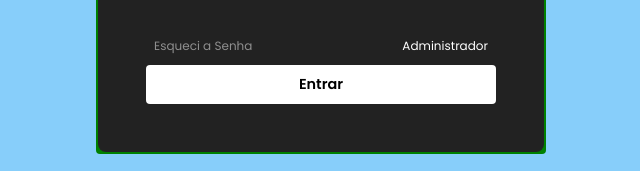
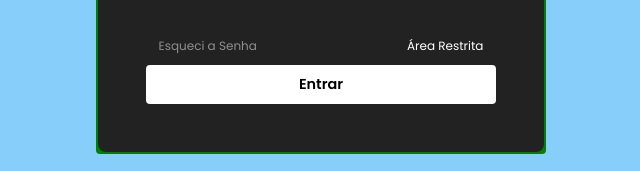
Before and after one commit to Roveretf/rovereprojetos, a plain HTML site: page index.html in a window 1280 px wide. Shown: the part 448-619 px from the top of the page, 319-959 px from the left. Drawn offline with nearby package versions, Linux system fonts and the light colour scheme; some packages are replaced by stand-ins of ours; a script that the page names is missing; a web font is replaced by a local one.

Commit message:
Add files via upload

```diff
--- a/index.html
+++ b/index.html
@@ -33,7 +33,7 @@
             </div>
             <div class="links">
                 <a class="forgot" id="forgot" onclick="forgot()" disabled="true" href="./pages/forgot.html">Esqueci a Senha</a>
-                <a id="btnSingUp" onclick="administrador()" href="./pages/administrador.html">Administrador</a>
+                <a id="btnSingUp" onclick="administrador()" href="./pages/administrador.html">Área Restrita</a>
             </div>
             <button  class="submit" name="submit" value="enviarFormulario">Entrar</button>
 
```
